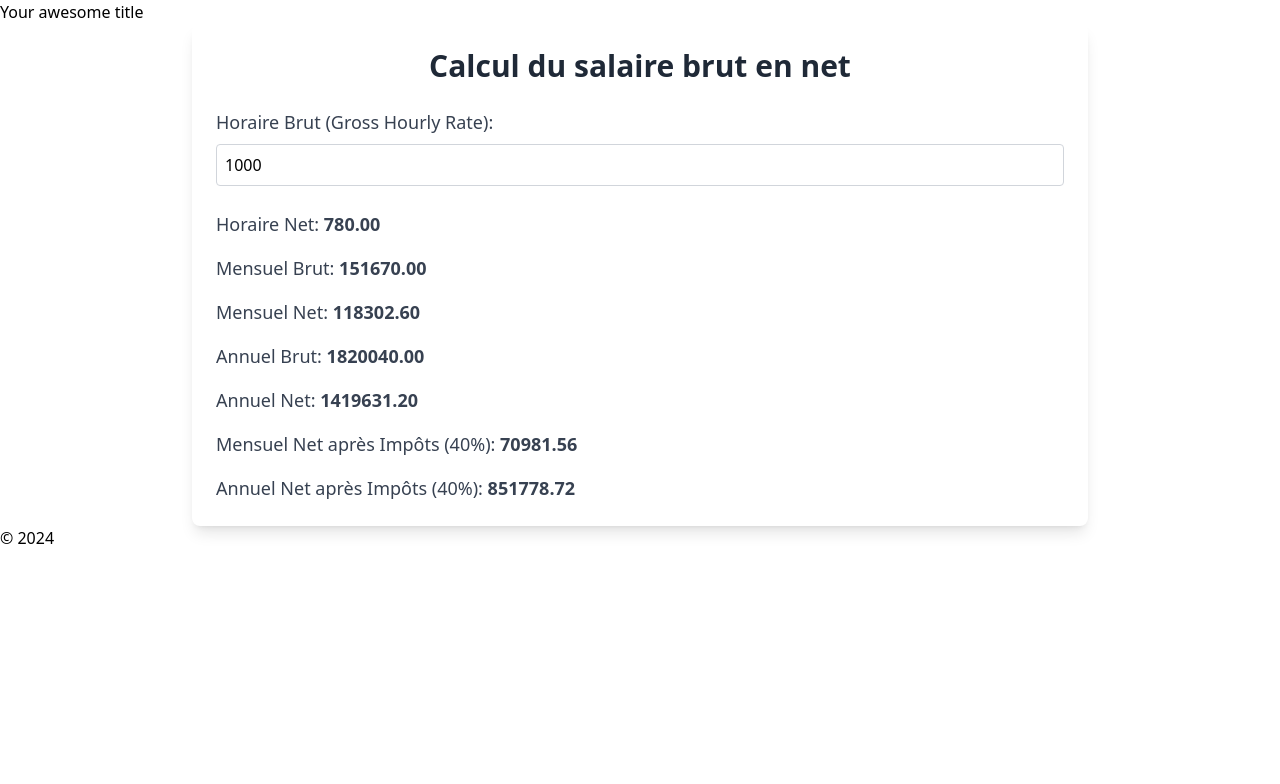
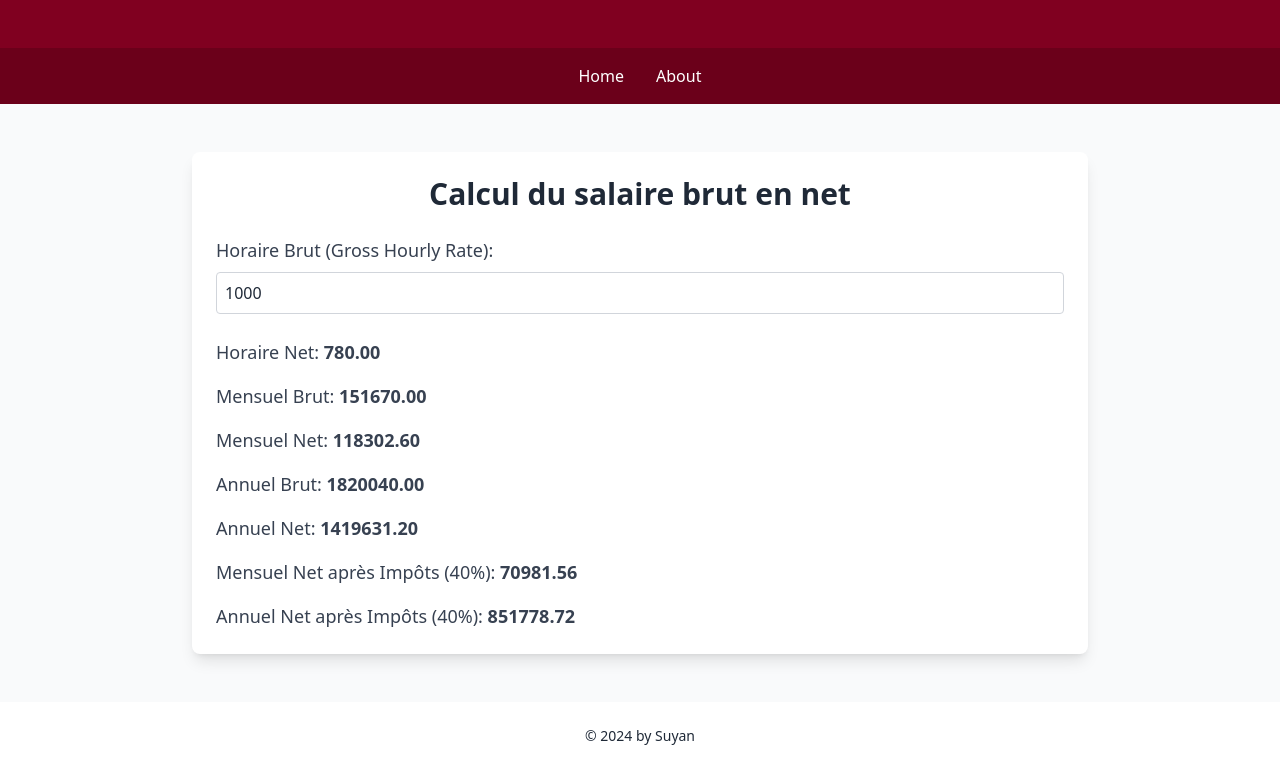
Before and after one commit to suyanpython/blog, a Jekyll site: the page built from index.markdown, in a window 1280 px wide. Shown: the top 784 px of the page. Built offline with Jekyll 4.4.1, drawn with Linux system fonts in a browser that asks for light colours; nearby versions of some CDN libraries.

Commit message:
modifcation

```diff
--- a/_config.yml
+++ b/_config.yml
@@ -18,8 +18,8 @@
 # You can create any custom variable you would like, and they will be accessible
 # in the templates via {{ site.myvariable }}.
 
-title: Your awesome title
-email: your-email@example.com
+# title: Your awesome title
+# email: your-email@example.com
 description: >- # this means to ignore newlines until "baseurl:"
   Write an awesome description for your new site here. You can edit this
   line in _config.yml. It will appear in your document head meta (for
--- a/_layouts/default.html
+++ b/_layouts/default.html
@@ -4,26 +4,42 @@
   <meta charset="UTF-8">
   <meta name="viewport" content="width=device-width, initial-scale=1.0">
   <title>{{ site.title }}</title>
-    <script src="https://cdn.tailwindcss.com"></script>
-    <script src="https://code.jquery.com/jquery-3.6.0.min.js"></script>
-    <link rel="stylesheet" href="{{ './assets/css/style.css' | relative_url }}">
-    <script src="{{ './assets/js/calculator.js' | relative_url }}" defer></script>
+  <script src="https://cdn.tailwindcss.com"></script>
+  <script src="https://code.jquery.com/jquery-3.6.0.min.js"></script>
+  <link rel="stylesheet" href="{{ './assets/css/style.css' | relative_url }}">
+  <script src="{{ './assets/js/calculator.js' | relative_url }}" defer></script>
 </head>
-<body>
+<body class="bg-white text-gray-800 font-sans">
 
-  <header>
-    <h1>{{ site.title }}</h1>
-    <nav>
-      <!-- Your navigation links here -->
-    </nav>
+  <!-- Header -->
+  <header class="bg-wine-600 py-6">
+    <div class="max-w-6xl mx-auto px-4">
+      <h1 class="text-white text-4xl font-semibold text-center">{{ site.title }}</h1>
+    </div>
   </header>
 
-  <main>
-    {{ content }} <!-- This renders the content of the page -->
+  <!-- Navigation -->
+  <nav class="bg-wine-700 py-4">
+    <div class="max-w-6xl mx-auto px-4">
+      <ul class="flex justify-center space-x-8">
+        <li><a href="/" class="text-white hover:text-gray-200">Home</a></li>
+        <li><a href="/about" class="text-white hover:text-gray-200">About</a></li>
+      </ul>
+    </div>
+  </nav>
+
+  <!-- Main Content -->
+  <main class="py-12 bg-gray-50">
+    <div class="max-w-6xl mx-auto px-4">
+      {{ content }}
+    </div>
   </main>
 
-  <footer>
-    <p>&copy; {{ site.time | date: "%Y" }}</p>
+  <!-- Footer -->
+  <footer class="py-6">
+    <div class="max-w-6xl mx-auto px-4 text-center">
+      <p class="text-sm">&copy; {{ site.time | date: "%Y" }} by Suyan</p>
+    </div>
   </footer>
 
 </body>
--- a/assets/css/style.css
+++ b/assets/css/style.css
@@ -25,3 +25,20 @@
   #results {
     margin-top: 30px;
   }
+
+  /* Custom Wine Colors */
+.bg-wine-600 {
+  background-color: #800020; /* Dark wine color */
+}
+
+.bg-wine-700 {
+  background-color: #6b001a; /* Deeper dark wine shade */
+}
+
+.text-wine-600 {
+  color: #800020; /* Dark wine text color */
+}
+
+.text-wine-700 {
+  color: #6b001a; /* Deeper wine text color */
+}
```
